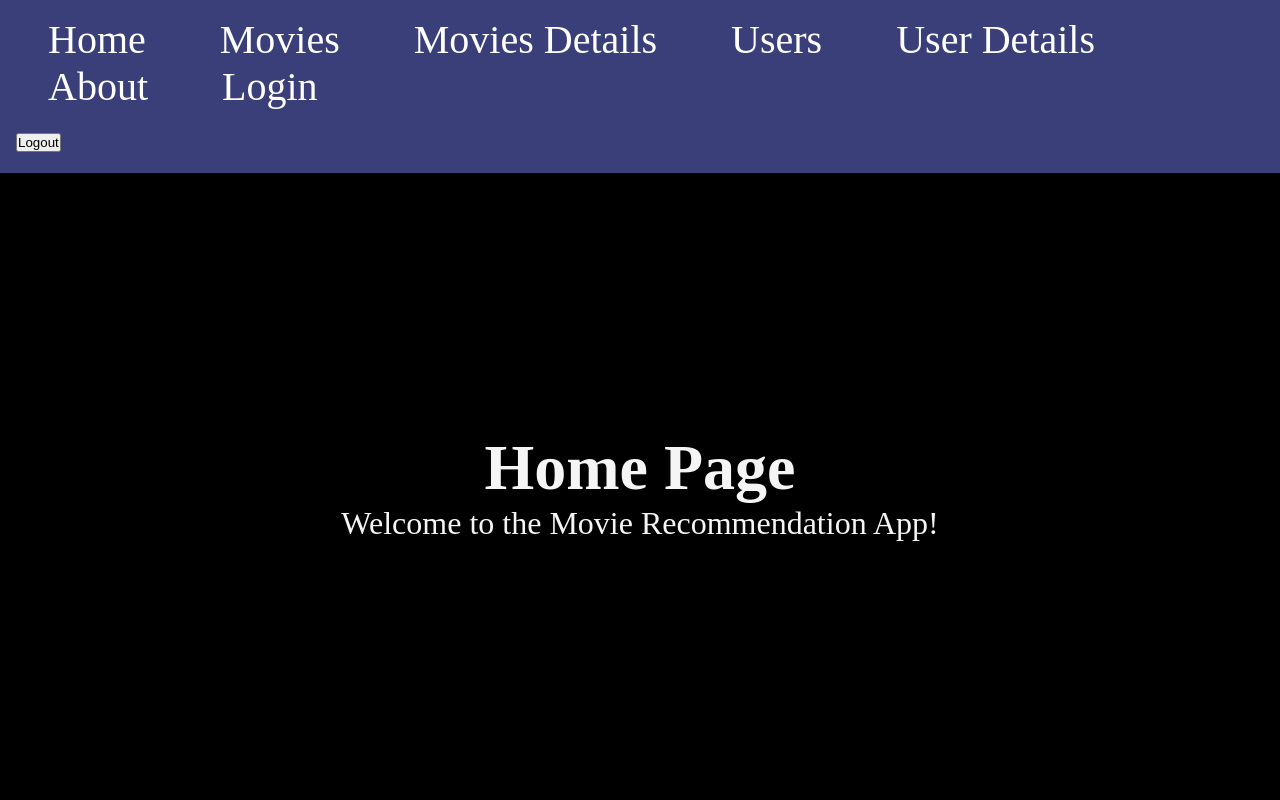
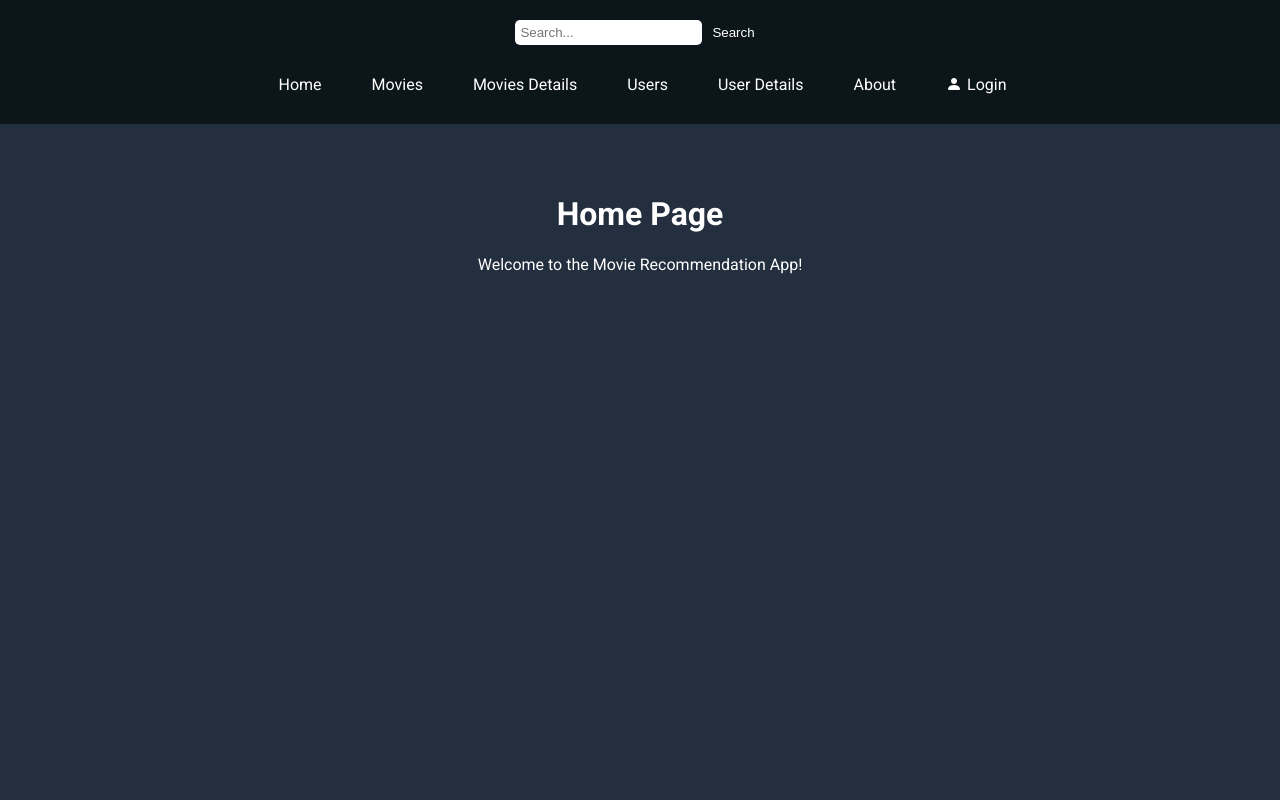
Before and after one commit to kamilszczepanik/RecommendationSystemFork2, a Django app: page / in a window 1280 px wide. Run offline with Django 5.2, Linux system fonts and the light colour scheme.

Commit message:
Layout and styling changes of the homepage

```diff
--- a/static/css/style.css
+++ b/static/css/style.css
@@ -1,82 +1,104 @@
-* {
+/* style.css */
+
+body {
+    font-family: 'Roboto', Arial, sans-serif;
     margin: 0;
     padding: 0;
-    box-sizing: border-box;
+    background-color: #232F3E; /* kolor tła */
+    color: #FFFFFF; /* kolor czcionki */
 }
 
-body {
-    min-height: 100vh;
-    background-color: black;
-    color: whitesmoke;
-    font-size: 2rem;
+header {
+    background-color: #0C151A; /* kolor górnego paska */
+    color: white;
+    padding: 10px;
     display: flex;
-    flex-flow: column;
+    flex-direction: column;
+    align-items: center;
+}
+
+.top-bar {
+    width: 100%;
+    display: flex;
+    justify-content: space-between;
+    align-items: center;
+}
+
+.search-bar {
+   padding: 10px;
+   margin: 0 auto;
+
+
+}
+
+.search-bar form {
+    display: flex;
+}
+
+.search-bar input[type="text"] {
+    padding: 5px;
+    border: none;
+    border-radius: 5px;
+}
+
+.search-bar button {
+    padding: 5px 10px;
+    border: none;
+    background-color: #0C151A;
+    color: white;
+    border-radius: 5px;
+    cursor: pointer;
+}
+
+.search-bar button:hover {
+    background-color: #575a5e;
+}
+
+
+
+.login-button, .logout-button {
+    text-decoration: none;
+    color: white;
+    background-color: #0C151A;
+    padding: 10px;
+    border-radius: 5px;
+    display: flex;
+    align-items: center;
+    margin-right: 10px; /* dodaj margines po prawej stronie */
+}
+
+.login-button:hover, .logout-button:hover {
+    background-color: #575a5e;
+}
+
+.login-button i, .logout-button i {
+    margin-right: 5px;
 }
 
 nav {
-    padding: 1rem;
-    background-color: #3a3f79;
-    color: white;
-    font-size: 2.5rem;
+    width: 100%;
+    background-color: #0C151A;
+    display: flex;
+    justify-content: center; /* Wysrodkowanie elementów w pasku nawigacji */
+    align-items: center; /* Wyrownanie elementów w pasku nawigacji */
+    padding: 10px 0;
 }
 
-main {
-    flex-grow: 1;
-    display: grid;
-    place-content: center;
+nav a {
+    color: white; /* kolor czcionki dla linków w nawigacji */
+    text-decoration: none;
+    margin: 0 15px;
+    padding: 5px 10px;
 }
 
-h1,
-p {
-    text-align: center;
+nav a:hover {
+    background-color: #575a5e;
+    border-radius: 5px;
 }
 
-a {
-    text-decoration: none;
-    color: #ffffff;
-    padding: 2rem;
+
+
+main {
+    text-align: center;
+    padding: 50px;
 }
-
-a:hover {
-    opacity: .85;
-}
-
-table {
-    width: 100%;
-    border-collapse: collapse;
-    margin: 20px 0;
-    max-width: 80%;
-    display: block;
-    font-size: 1rem;
-}
-
-th, td {
-    width: auto;
-    border: 1px solid #ddd;
-    padding: 8px;
-    text-align: left;
-    white-space: normal;
-    word-wrap: break-word;
-}
-
-th {
-    background-color: #3a3f79;
-    color: white;
-}
-
-tr:nth-child(even) {
-    background-color: #f2f2f2;
-
-}
-tr:nth-child(odd) {
-    background-color: #cccccc;
-}
-
-table td {
-    color: black;
-}
-
-table a {
-    color: #3a3f79;
-    font-style: italic;
-}
--- a/templates/base.html
+++ b/templates/base.html
@@ -3,8 +3,7 @@
 <html lang="en">
 <head>
     <meta charset="UTF-8">
-    <meta name="viewport"
-          content="width=device-width, user-scalable=no, initial-scale=1.0, maximum-scale=1.0, minimum-scale=1.0">
+    <meta name="viewport" content="width=device-width, user-scalable=no, initial-scale=1.0, maximum-scale=1.0, minimum-scale=1.0">
     <meta http-equiv="X-UA-Compatible" content="ie=edge">
     <title>
         {% block title %}
@@ -13,8 +12,22 @@
     </title>
     <link rel="stylesheet" href="{% static 'css/style.css' %}">
     <script src="{% static 'js/main.js' %}"></script>
+    <link rel="stylesheet" href="https://cdnjs.cloudflare.com/ajax/libs/bootstrap-icons/1.8.1/font/bootstrap-icons.min.css">
+    <link href="https://fonts.googleapis.com/css2?family=Roboto:wght@400;700&display=swap" rel="stylesheet">
+    <link rel="stylesheet" href="{% static 'css/style.css' %}">
 </head>
 <body>
+<header>
+    <div class="top-bar">
+        <div class="search-bar">
+            <form action="/search" method="get">
+                <input type="text" name="q" placeholder="Search...">
+                <button type="submit">Search</button>
+            </form>
+        </div>
+
+
+    </div>
     <nav>
         <a href="/">Home</a>
         <a href="{% url 'movie_app:movies' %}">Movies</a>
@@ -22,12 +35,13 @@
         <a href="{% url 'user_app:users' %}">Users</a>
         <a href="{% url 'user_app:sample_user_details' %}">User Details</a>
         <a href="{% url 'about' %}">About</a>
-    <a href="{% url 'user_app:login' %}">Login</a>
-    <form action="{% url 'user_app:logout' %}" method="post">
-        {% csrf_token %}
-        <input type="submit" value="Logout">
-    </form>
+        <a href="{% url 'user_app:login' %}" class="login-button">
+            <i class="bi bi-person-fill"></i> Login
+        </a>
+
+
     </nav>
+</header>
 <main>
     {% block content %}
     {% endblock %}
```
Lines whose indentation alone changed are shown as unchanged.
